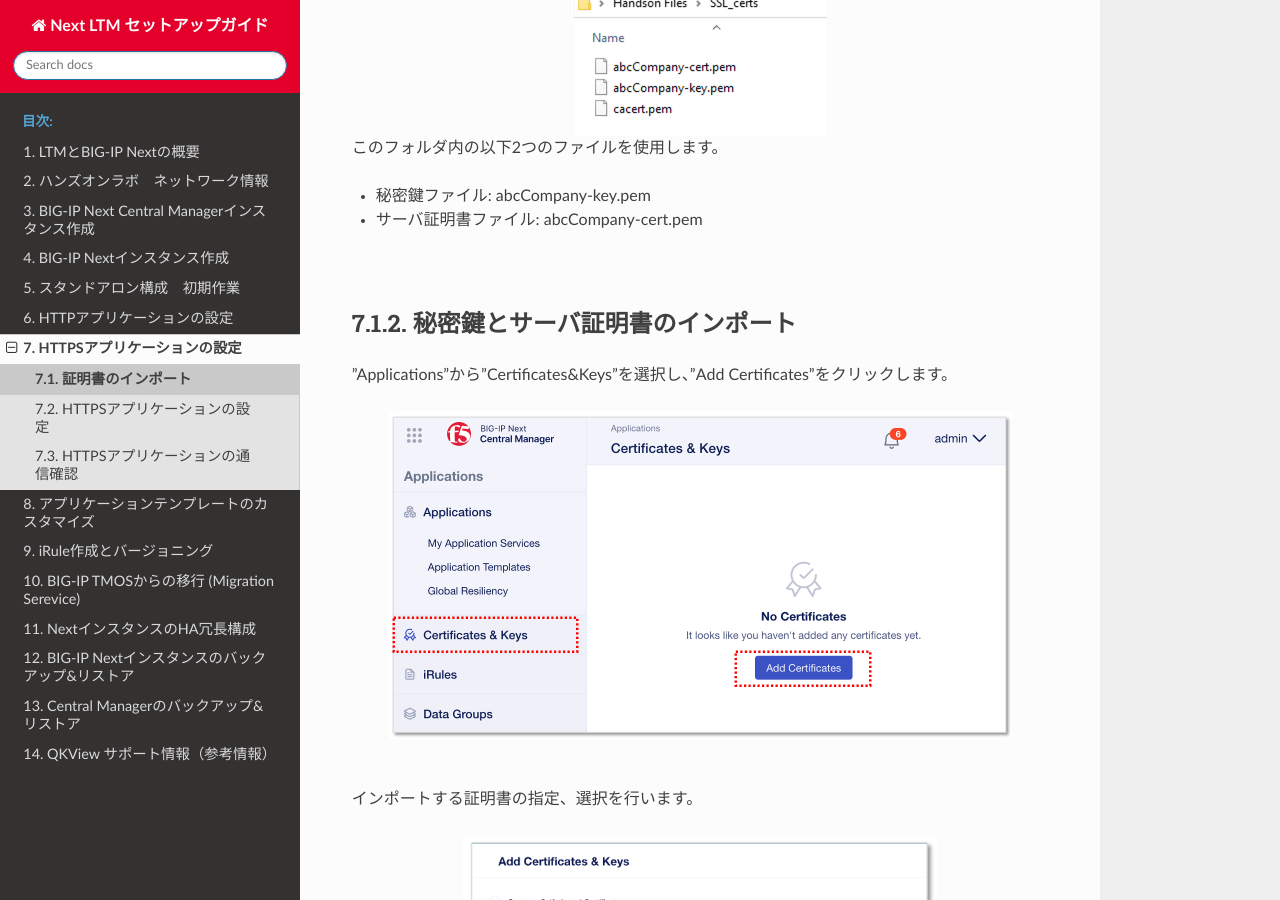
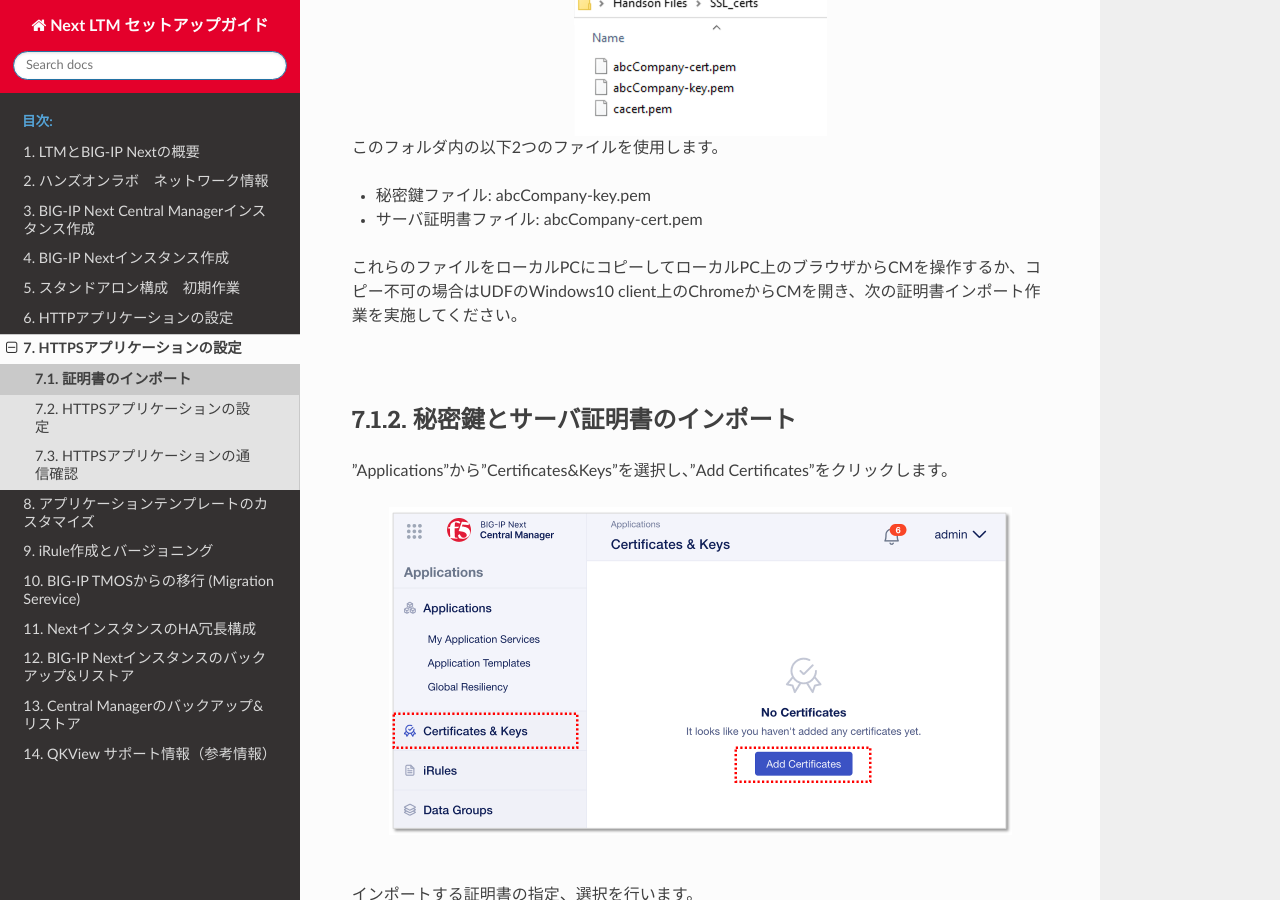
Before and after one commit to BeF5/f5j-easy-setup-next-ltm, a Sphinx documentation site: the page built from docs/content07/module01/module01.rst, in a window 1280 px wide and 900 px high, scrolled down 580 px. Built offline with Sphinx 7.4.7 and the Read the Docs theme 2.0.0, drawn with Linux system fonts in a browser that asks for light colours.

Commit message:
Update module01.rst

```diff
--- a/docs/content07/module01/module01.rst
+++ b/docs/content07/module01/module01.rst
@@ -24,6 +24,9 @@ Windows10 client
 
 - 秘密鍵ファイル: abcCompany-key.pem
 - サーバ証明書ファイル: abcCompany-cert.pem
+
+これらのファイルをローカルPCにコピーしてローカルPC上のブラウザからCMを操作するか、コピー不可の場合はUDFのWindows10 client上のChromeからCMを開き、次の証明書インポート作業を実施してください。
+
 
 |
 秘密鍵とサーバ証明書のインポート
```
